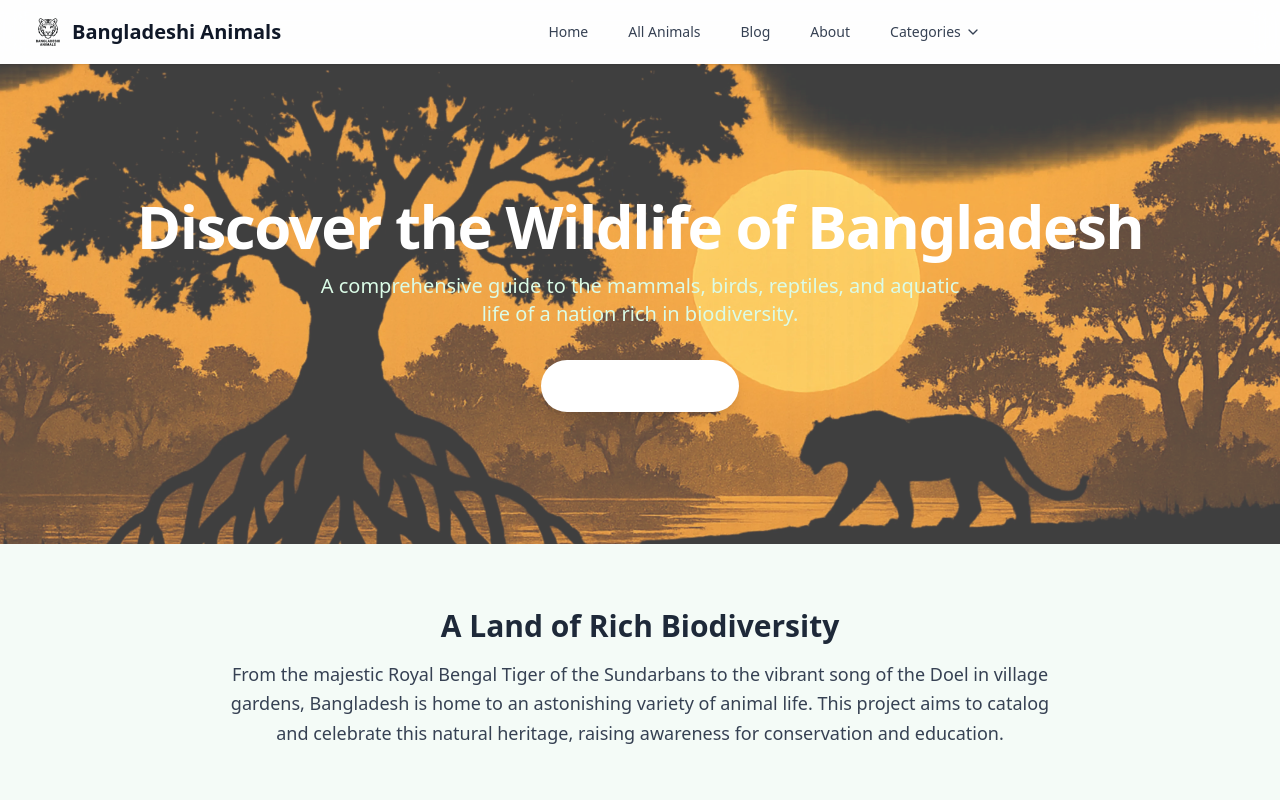
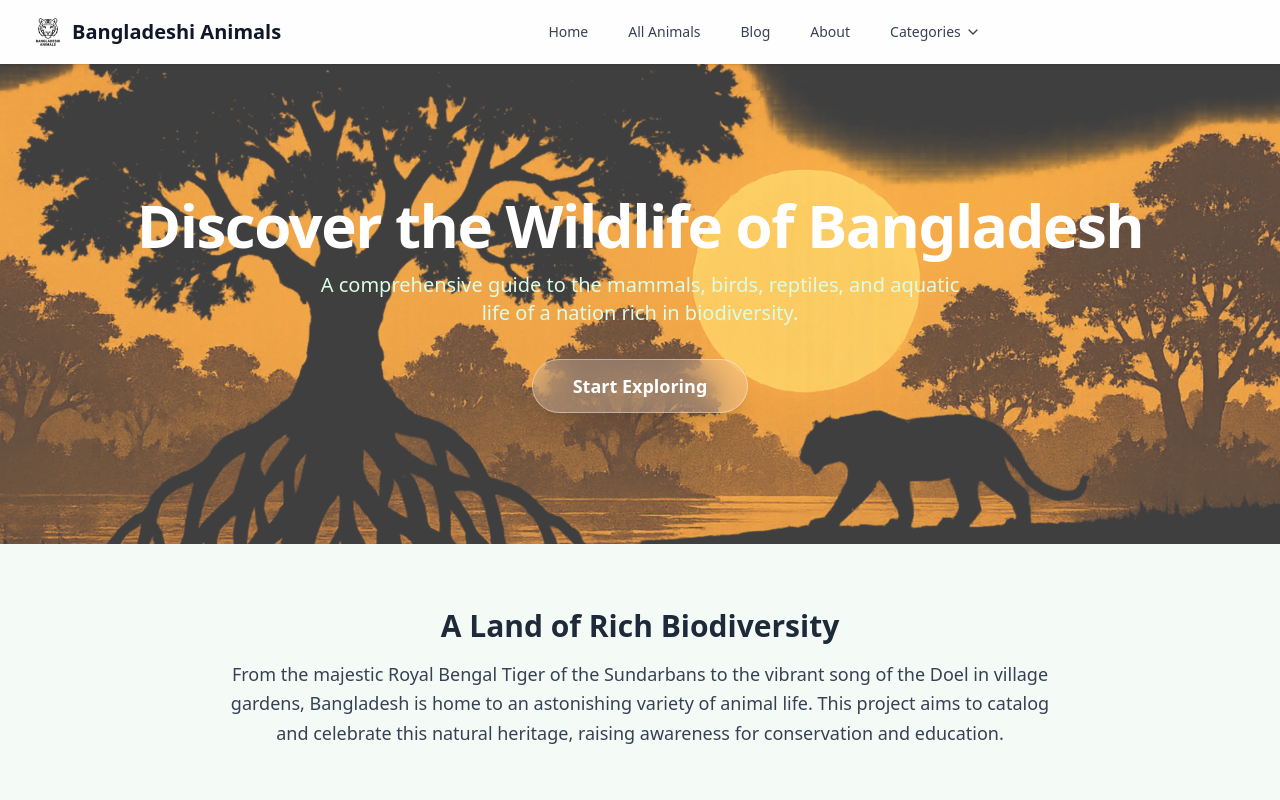
Before and after one commit to CodeAbbas/bangladeshi-animals, a React (Vite) app: page / in a window 1280 px wide. Shown: the top 800 px of the page. Built offline with nearby package versions, Linux system fonts and the light colour scheme.

Commit message:
update HomePage.jsx button

```diff
--- a/src/pages/HomePage.jsx
+++ b/src/pages/HomePage.jsx
@@ -37,16 +37,14 @@ const HomePage = ({ navigateTo }) => (
           A comprehensive guide to the mammals, birds, reptiles, and aquatic life of a nation rich in biodiversity.
         </motion.p>
         <motion.button
-          className="mt-8 bg-white text-bangla-green font-bold py-3 px-8 rounded-full text-lg shadow-lg hover:bg-gray-100 hover:shadow-xl transition-all transform hover:scale-105 focus:outline-none focus-visible:ring-2 focus-visible:ring-white focus-visible:ring-offset-4 focus-visible:ring-offset-bangla-green"
+  className="mt-8 bg-white/20 backdrop-blur-lg border border-white/40 text-white font-bold py-3 px-10 rounded-full text-lg shadow-xl hover:bg-white/30 hover:border-white/60 transition-all transform hover:scale-105"
   onClick={() => navigateTo('search')}
   whileHover={{ scale: 1.05 }}
   whileTap={{ scale: 0.95 }}
-          initial={{ opacity: 0, y: 20 }}
-          animate={{ opacity: 1, y: 0 }}
-          transition={{ duration: 0.5, delay: 0.6 }}
 >
   Start Exploring
 </motion.button>
+
       </div>
     </section>
 
```
Lines whose indentation alone changed are shown as unchanged.
